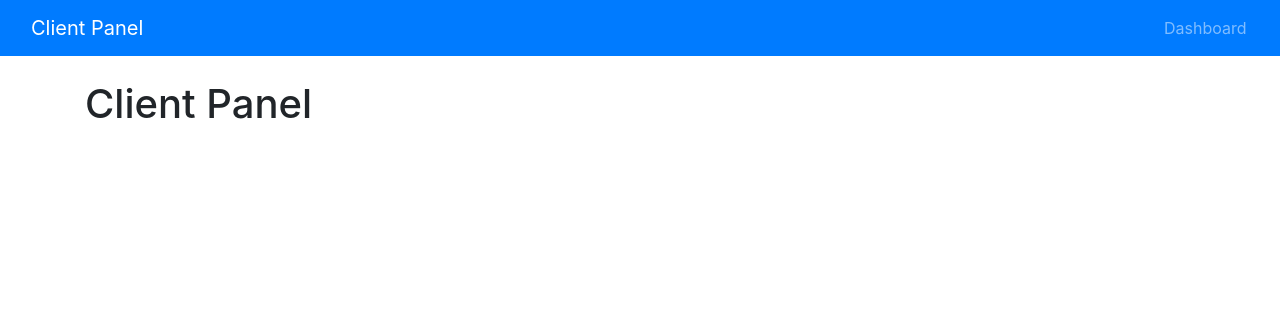
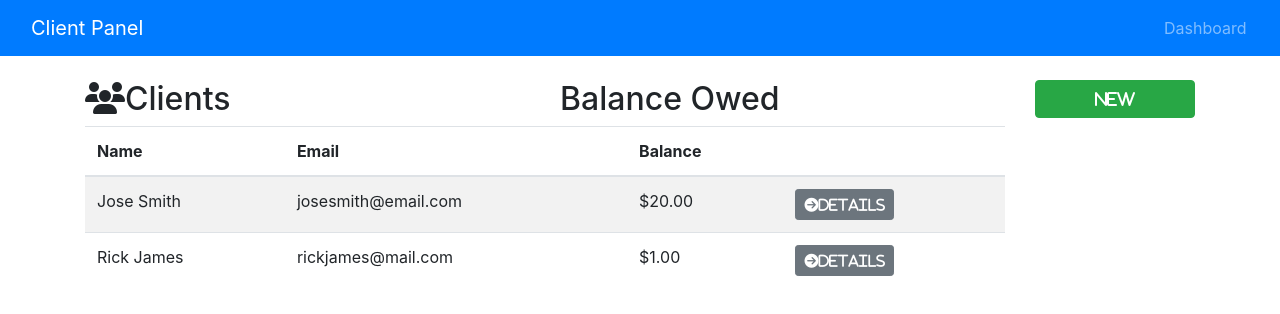
Before and after one commit to josecalvillob/Control-Panel, a React (Create React App) app: page / in a window 1280 px wide. Shown: the top 314 px of the page. Built offline with nearby package versions, Linux system fonts and the light colour scheme.

Commit message:
add structure to Clients.js, Dashboard.js, and Sidebar.js

```diff
--- a/src/App.js
+++ b/src/App.js
@@ -1,6 +1,7 @@
 import React from "react";
 import { BrowserRouter as Router, Route, Switch } from "react-router-dom";
 import Navbar from "./components/layout/Navbar";
+import Dashboard from "./components/layout/Dashboard";
 
 function App() {
   return (
@@ -8,7 +9,9 @@
       <div className="App">
         <Navbar />
         <div className="container">
-          <h1>Client Panel</h1>
+          <Switch>
+            <Route exact path="/" component={Dashboard} />
+          </Switch>
         </div>
       </div>
     </Router>
--- a/src/components/clients/Clients.js
+++ b/src/components/clients/Clients.js
@@ -0,0 +1,77 @@
+import React, { Component } from "react";
+import { Link } from "react-router-dom";
+
+class Clients extends Component {
+  render() {
+    const clients = [
+      {
+        id: "243r4532",
+        firstName: "Jose",
+        lastName: "Smith",
+        email: "josesmith@email.com",
+        phone: "333-333-3333",
+        balance: "20"
+      },
+      {
+        id: "04977c73",
+        firstName: "Rick",
+        lastName: "James",
+        email: "rickjames@mail.com",
+        phone: "555-555-5555",
+        balance: "1"
+      }
+    ];
+
+    // Don't want to load this before we get the clients from firebase
+    if (clients) {
+      return (
+        <div>
+          <div className="row">
+            <div className="col-md-6">
+              <h2>
+                <i className="fas fa-users" />
+                Clients
+              </h2>
+            </div>
+            <div className="col-md-6">
+              <h2>Balance Owed</h2>
+            </div>
+          </div>
+          <table className="table table-striped">
+            <thead className="thead-inverse">
+              <tr>
+                <th>Name</th>
+                <th>Email</th>
+                <th>Balance</th>
+                <th />
+              </tr>
+            </thead>
+            <tbody>
+              {clients.map(client => (
+                <tr key={client.id}>
+                  <td>
+                    {client.firstName} {client.lastName}
+                  </td>
+                  <td>{client.email}</td>
+                  <td>${parseFloat(client.balance).toFixed(2)}</td>
+                  <td>
+                    <Link
+                      to={`/client/${client.id}`}
+                      className="btn btn-secondary btn-sm"
+                    >
+                      <i className="fas fa-arrow-circle-right">Details</i>
+                    </Link>
+                  </td>
+                </tr>
+              ))}
+            </tbody>
+          </table>
+        </div>
+      );
+    } else {
+      return <h1>Loading...</h1>;
+    }
+  }
+}
+
+export default Clients;
--- a/src/components/layout/Dashboard.js
+++ b/src/components/layout/Dashboard.js
@@ -0,0 +1,16 @@
+import React from "react";
+import Clients from "../clients/Clients";
+import Sidebar from "./Sidebar";
+
+export default () => {
+  return (
+    <div className="row">
+      <div className="col-md-10">
+        <Clients />
+      </div>
+      <div className="col-md-2">
+        <Sidebar />
+      </div>
+    </div>
+  );
+};
--- a/src/components/layout/Sidebar.js
+++ b/src/components/layout/Sidebar.js
@@ -0,0 +1,14 @@
+import React from "react";
+import { Link } from "react-router-dom";
+
+function Sidebar() {
+  return (
+    <div>
+      <Link to="/client/add" className="btn btn-success btn-block">
+        <i className="fas fas-plus">New</i>
+      </Link>
+    </div>
+  );
+}
+
+export default Sidebar;
```
